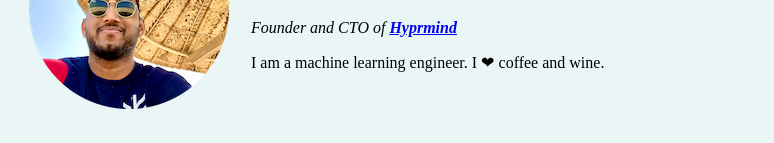
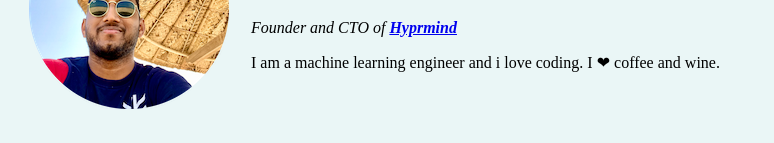
Before and after one commit to saurabhashok/web_developement, a plain HTML site: page index.html in a window 1280 px wide. Shown: the part 141-284 px from the top of the page, without its empty margins (0-774 px from the left). Drawn offline with Linux system fonts and the light colour scheme.

Commit message:
changed test desc

```diff
--- a/index.html
+++ b/index.html
@@ -15,7 +15,7 @@
       <td>
         <h1>Saurabh Ashok</h1>
         <p><em>Founder and CTO of <strong><a href="https://www.instagram.com/hyprmind/">Hyprmind</a></strong></em></p>
-        <p> I am a machine learning engineer. I &#10084; coffee and wine.</p>
+        <p> I am a machine learning engineer and i love coding. I &#10084; coffee and wine.</p>
       </td>
     </tr>
   </table>
```
